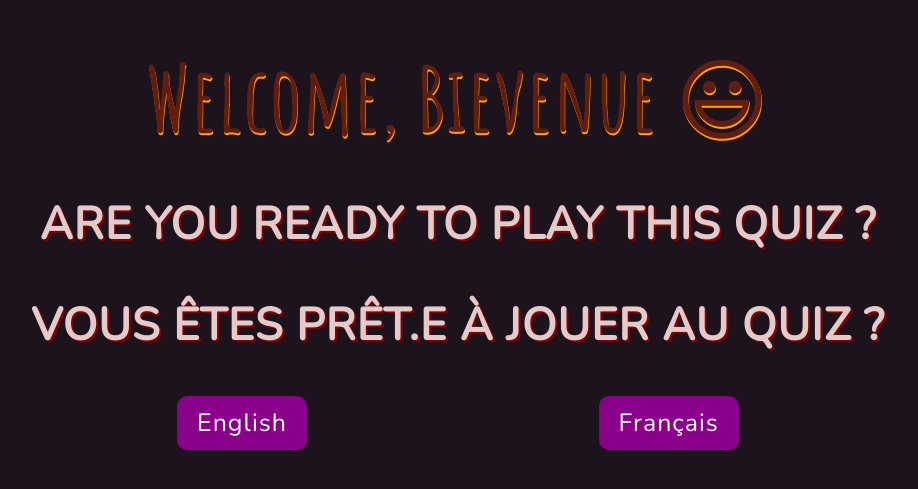
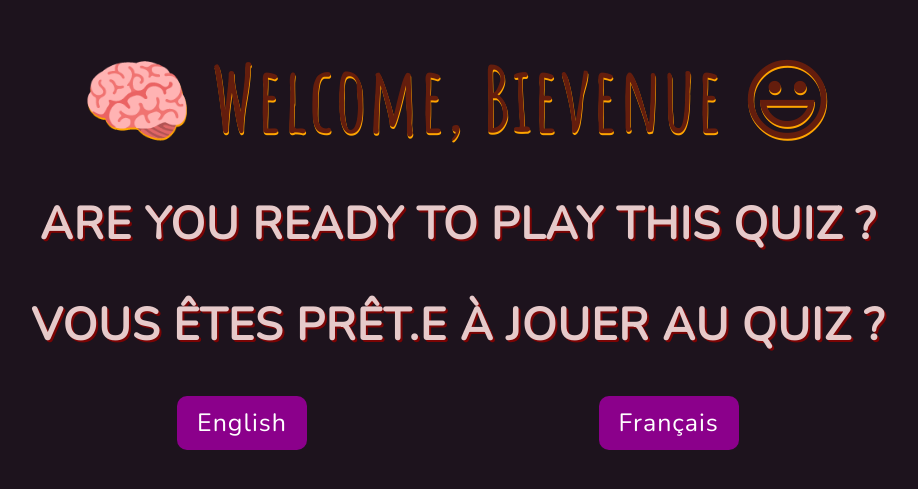
Before and after one commit to chichiulam2022/trivia_quiz_app, a plain HTML site: page index.html in a window 1280 px wide. Shown: the part 145-634 px from the top of the page, without its empty margins (182-1100 px from the left). Drawn offline with nearby package versions, Linux system fonts and the light colour scheme.

Commit message:
Update index.html

```diff
--- a/index.html
+++ b/index.html
@@ -13,7 +13,7 @@
 <body>
     <div class="container">
         <div class="quiz">
-            <h1 class="welcome">Welcome, Bievenue 😃</h1>
+            <h1 class="welcome">🧠 Welcome, Bievenue 😃</h1>
             <h1 class="intro">Are You Ready to Play This Quiz ?</h1>
             <h1 class="intro">Vous êtes prêt.e à jouer au quiz ?</h1>
             <div class="lang-container">
```
